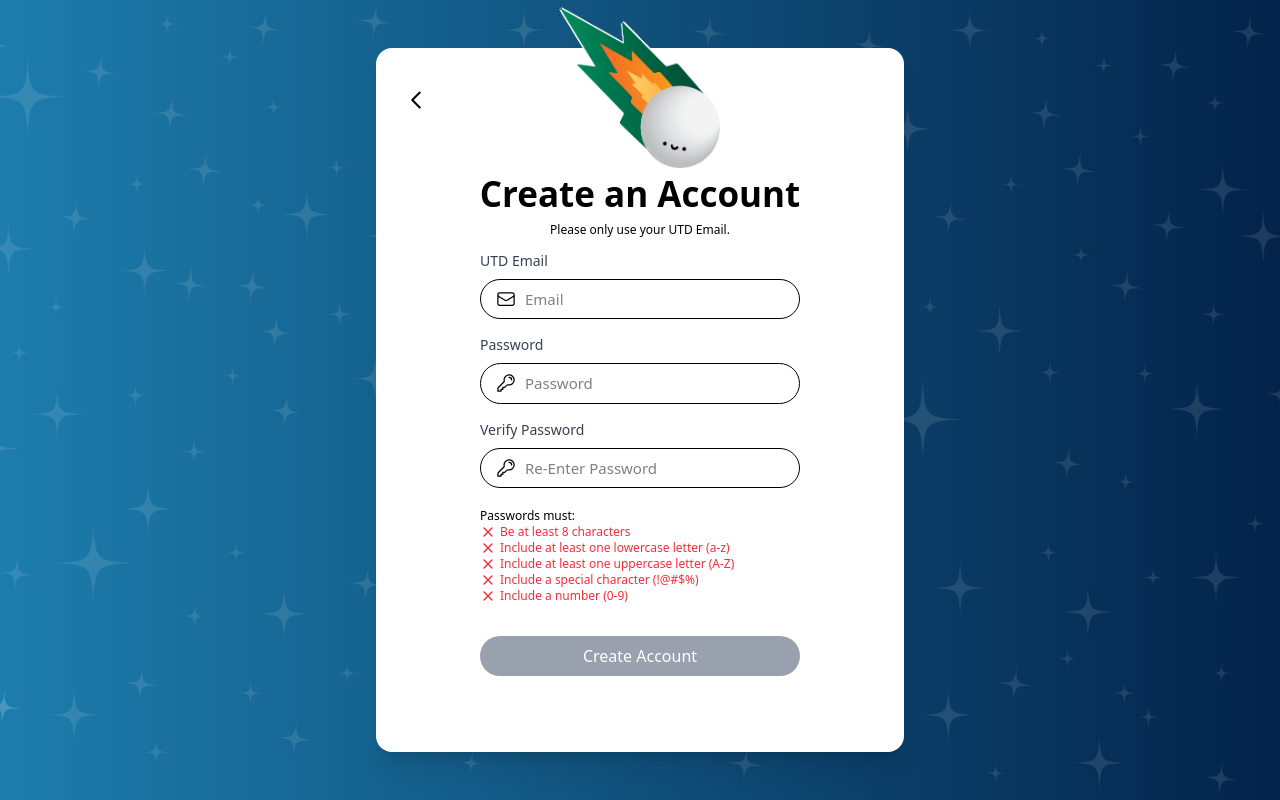
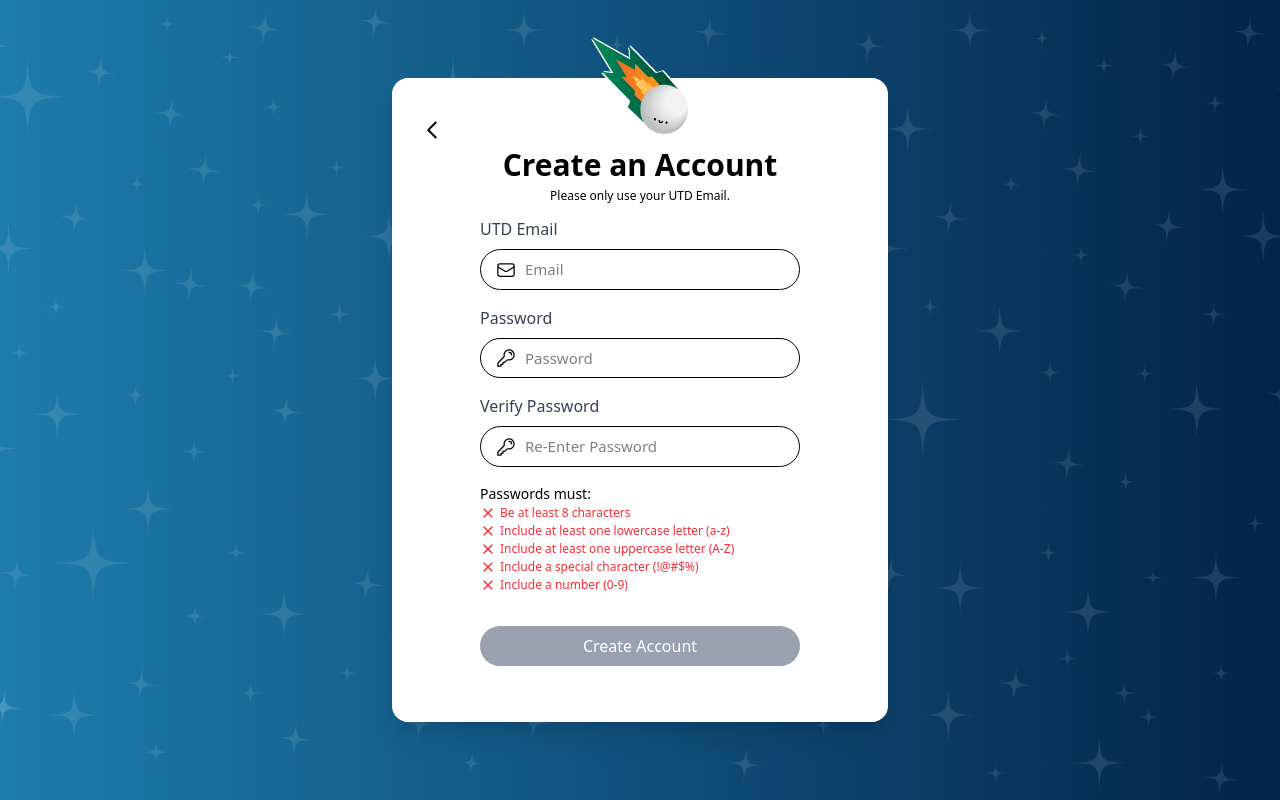
Before and after one commit to acmutd/meteormate-client, a Next.js app: page /authentication/createAccount in a window 1280 px wide. Built offline with nearby package versions, Linux system fonts and the light colour scheme; no server answers; a web font is replaced by a local one.

Commit message:
Fix/support dynamic screen (#43)
* added clamping for dynamic resizing of create account page and logo box

* updated dynamic screen resizing for the logo box and pulled from main

```diff
--- a/components/LogoBox.tsx
+++ b/components/LogoBox.tsx
@@ -16,16 +16,13 @@ const MeteorCard: React.FC<MeteorCardProps> = ({
 	className = "",
 }) => {
 	return (
-		<div className={`relative w-full max-w-md mx-auto ${className}`}>
+		<div className={`relative w-full max-w-xl mx-auto ${className}`}>
 			{/* Logo peeking out the top */}
-			{logoSrc && (
-				<div className="absolute -top-10 left-1/2 transform -translate-x-1/2 z-10">
-					<Image
+			<div className="absolute [top:clamp(-2.5rem,-5vh,-3.5rem)] left-1/2 transform -translate-x-1/2 z-10">
+				<img
 					src={logoSrc}
 					alt={logoAlt}
-						width={160}
-						height={160}
-						className="w-40 h-40"
+					className="size-[clamp(4rem,15vh,6rem)]"
 					style={{
 						filter: `
               drop-shadow(1px 1px 0 white)
@@ -33,11 +30,9 @@ const MeteorCard: React.FC<MeteorCardProps> = ({
               drop-shadow(1px -1px 0 white)
             `,
 					}}
-						priority
 				/>
 			</div>
-			)}
-			<div className="bg-white rounded-2xl shadow-xl px-16 pt-30 pb-15 -mx-20">
+			<div className="bg-white rounded-2xl shadow-xl px-8 md:px-12 pt-[clamp(2rem,8vh,4rem)] pb-10 w-full">
 				{children}
 			</div>
 		</div>
--- a/src/app/authentication/createAccount/page.tsx
+++ b/src/app/authentication/createAccount/page.tsx
@@ -118,7 +118,7 @@ export default function CreateAccountPage() {
 			{/* Back arrow */}
 			<button
 				onClick={router.back}
-				className="absolute top-8 -left-15 p-2 hover:bg-gray-100 rounded-full transition-colors"
+				className="absolute top-8 left-5 p-2 hover:bg-gray-100 rounded-full transition-colors"
 			>
 				<svg
 					xmlns="http://www.w3.org/2000/svg"
@@ -136,14 +136,16 @@ export default function CreateAccountPage() {
 				</svg>
 			</button>
 
-			{/* Title and subtitle */}
-			<div className="flex flex-col justify-center items-center text-center w-[400px]">
-				<h1 className="font-urbanist font-semibold md:text-[35px] text-[20px]">
-					Create an Account
-				</h1>
-				<p className="font-urbanist font-light md:text-[12px] text-[10px] pb-3">
-					Please only use your UTD Email.
-				</p>
+			<div className="flex flex-col justify-center items-center">
+				{/* Title and subtitle */}
+				<div className="flex flex-col justify-center items-center text-center w-[clamp(10rem,55vh,25rem)]">
+					<h1 className="font-urbanist font-semibold text-[clamp(20px,5vh,30px)]">
+						Create an Account
+					</h1>
+					<p className="font-urbanist font-light text-[clamp(7px,2vh,12px)] pb-3">
+						Please only use your UTD Email.
+					</p>
+				</div>
 			</div>
 
 			{/* Form fields */}
@@ -151,7 +153,7 @@ export default function CreateAccountPage() {
 				<div className="flex flex-col text-left w-[80%] space-y-4">
 					{/* email */}
 					<div className="flex flex-col">
-						<label className="block text-sm font-urbanist font-light text-gray-700 mb-2">
+						<label className="block text-[clamp(10px,2vh,20px)] font-urbanist font-light text-gray-700 mb-2">
 							UTD Email
 						</label>
 						<div className="relative">
@@ -161,7 +163,7 @@ export default function CreateAccountPage() {
 								viewBox="0 0 24 24"
 								strokeWidth="1.5"
 								stroke="currentColor"
-								className="absolute left-4 top-1/2 transform -translate-y-1/2 w-5 h-5 text-black"
+								className="absolute left-4 top-1/2 transform -translate-y-1/2 w-[clamp(1rem,3vh,1.25rem)] h-[clamp(1rem,3vh,1.25rem)] text-black"
 							>
 								<path
 									strokeLinecap="round"
@@ -174,8 +176,7 @@ export default function CreateAccountPage() {
 								value={email}
 								onChange={handleEmailChange}
 								placeholder="Email"
-								disabled={isSigningUp}
-								className="pl-11 pr-4 border border-black py-2 rounded-3xl font-light text-[12px] md:text-[15px] text-left w-full disabled:opacity-50 disabled:cursor-not-allowed"
+								className="pl-11 pr-4 border border-black py-2 rounded-3xl font-light text-[clamp(10px,2vh,15px)] text-left w-full"
 							/>
 						</div>
 						{emailError && (
@@ -185,7 +186,7 @@ export default function CreateAccountPage() {
 
 					{/* password */}
 					<div className="flex flex-col">
-						<label className="block text-sm font-urbanist font-light text-gray-700 mb-2">
+						<label className="block text-[clamp(10px,2vh,20px)] font-urbanist font-light text-gray-700 mb-2">
 							Password
 						</label>
 						<div className="relative">
@@ -195,7 +196,7 @@ export default function CreateAccountPage() {
 								viewBox="0 0 24 24"
 								strokeWidth="1.5"
 								stroke="currentColor"
-								className="absolute left-4 top-1/2 transform -translate-y-1/2 w-5 h-5 text-black"
+								className="absolute left-4 top-1/2 transform -translate-y-1/2 w-[clamp(1rem,3vh,1.25rem)] h-[clamp(1rem,3vh,1.25rem)] text-black"
 							>
 								<path
 									strokeLinecap="round"
@@ -208,15 +209,14 @@ export default function CreateAccountPage() {
 								value={password}
 								onChange={handlePasswordChange}
 								placeholder="Password"
-								disabled={isSigningUp}
-								className="pl-11 pr-4 border border-black py-2 rounded-3xl font-light text-[12px] md:text-[15px] text-left w-full disabled:opacity-50 disabled:cursor-not-allowed"
+								className="pl-11 pr-4 border border-black py-2 rounded-3xl font-light text-[clamp(10px,2vh,15px)] text-left w-full"
 							/>
 						</div>
 					</div>
 
 					{/* verify password */}
 					<div className="flex flex-col">
-						<label className="block text-sm font-urbanist font-light text-gray-700 mb-2">
+						<label className="block text-[clamp(10px,2vh,20px)] font-urbanist font-light text-gray-700 mb-2">
 							Verify Password
 						</label>
 						<div className="relative">
@@ -226,7 +226,7 @@ export default function CreateAccountPage() {
 								viewBox="0 0 24 24"
 								strokeWidth="1.5"
 								stroke="currentColor"
-								className="absolute left-4 top-1/2 transform -translate-y-1/2 w-5 h-5 text-black"
+								className="absolute left-4 top-1/2 transform -translate-y-1/2 w-[clamp(1rem,3vh,1.25rem)] h-[clamp(1rem,3vh,1.25rem)] text-black"
 							>
 								<path
 									strokeLinecap="round"
@@ -240,7 +240,7 @@ export default function CreateAccountPage() {
 								onChange={handleConfirmPasswordChange}
 								placeholder="Re-Enter Password"
 								disabled={isSigningUp}
-								className="pl-11 pr-4 border border-black py-2 rounded-3xl font-light text-[12px] md:text-[15px] text-left w-full disabled:opacity-50 disabled:cursor-not-allowed"
+								className="pl-11 pr-4 border border-black py-2 rounded-3xl font-light text-[clamp(10px,2vh,15px)] text-left w-full disabled:opacity-50 disabled:cursor-not-allowed"
 							/>
 						</div>
 						{confirmPasswordError && (
@@ -251,54 +251,54 @@ export default function CreateAccountPage() {
 					</div>
 
 					<div>
-						<p className="text-xs mt-1">Passwords must:</p>
+						<p className="[font-size:clamp(10px,2vh,14px)]">Passwords must:</p>
 						{passwordValidation.checks.minLength ? (
-							<p className="text-xs text-green-500 flex items-center gap-1">
-								<Check className="size-4" /> Be at least 8 characters
+							<p className="[font-size:clamp(10px,1.5vh,12px)] text-green-500 flex items-center gap-1">
+								<Check className="size-[clamp(0.75rem,2vh,1.25rem)]" /> Be at least 8 characters
 							</p>
 						) : (
-							<p className="text-xs text-red-500 flex items-center gap-1">
-								<X className="size-4" /> Be at least 8 characters
+							<p className="[font-size:clamp(10px,1.5vh,12px)] text-red-500 flex items-center gap-1">
+								<X className="size-[clamp(0.75rem,2vh,1.25rem)]" /> Be at least 8 characters
 							</p>
 						)}
 						{passwordValidation.checks.lowercase ? (
-							<p className="text-xs text-green-500 flex items-center gap-1">
-								<Check className="size-4" /> Include at least one lowercase
+							<p className="[font-size:clamp(10px,1.5vh,12px)] text-green-500 flex items-center gap-1">
+								<Check className="size-[clamp(0.75rem,2vh,1.25rem)]" /> Include at least one lowercase
 								letter (a-z)
 							</p>
 						) : (
-							<p className="text-xs text-red-500 flex items-center gap-1">
-								<X className="size-4" /> Include at least one lowercase letter
+							<p className="[font-size:clamp(10px,1.5vh,12px)] text-red-500 flex items-center gap-1">
+								<X className="size-[clamp(0.75rem,2vh,1.25rem)]" /> Include at least one lowercase letter
 								(a-z)
 							</p>
 						)}
 						{passwordValidation.checks.uppercase ? (
-							<p className="text-xs text-green-500 flex items-center gap-1">
-								<Check className="size-4" /> Include at least one uppercase
+							<p className="[font-size:clamp(10px,1.5vh,12px)] text-green-500 flex items-center gap-1">
+								<Check className="size-[clamp(0.75rem,2vh,1.25rem)]" /> Include at least one uppercase
 								letter (A-Z)
 							</p>
 						) : (
-							<p className="text-xs text-red-500 flex items-center gap-1">
-								<X className="size-4" /> Include at least one uppercase letter
+							<p className="[font-size:clamp(10px,1.5vh,12px)] text-red-500 flex items-center gap-1">
+								<X className="size-[clamp(0.75rem,2vh,1.25rem)]" /> Include at least one uppercase letter
 								(A-Z)
 							</p>
 						)}
 						{passwordValidation.checks.special ? (
-							<p className="text-xs text-green-500 flex items-center gap-1">
-								<Check className="size-4" /> Include a special character (!@#$%)
+							<p className="[font-size:clamp(10px,1.5vh,12px)] text-green-500 flex items-center gap-1">
+								<Check className="size-[clamp(0.75rem,2vh,1.25rem)]" /> Include a special character (!@#$%)
 							</p>
 						) : (
-							<p className="text-xs text-red-500 flex items-center gap-1">
-								<X className="size-4" /> Include a special character (!@#$%)
+							<p className="[font-size:clamp(10px,1.5vh,12px)] text-red-500 flex items-center gap-1">
+								<X className="size-[clamp(0.75rem,2vh,1.25rem)]" /> Include a special character (!@#$%)
 							</p>
 						)}
 						{passwordValidation.checks.number ? (
-							<p className="text-xs text-green-500 flex items-center gap-1">
-								<Check className="size-4" /> Include a number (0-9)
+							<p className="[font-size:clamp(10px,1.5vh,12px)] text-green-500 flex items-center gap-1">
+								<Check className="size-[clamp(0.75rem,2vh,1.25rem)]" /> Include a number (0-9)
 							</p>
 						) : (
-							<p className="text-xs text-red-500 flex items-center gap-1">
-								<X className="size-4" /> Include a number (0-9)
+							<p className="[font-size:clamp(10px,1.5vh,12px)] text-red-500 flex items-center gap-1">
+								<X className="size-[clamp(0.75rem,2vh,1.25rem)]" /> Include a number (0-9)
 							</p>
 						)}
 					</div>
```
Lines whose indentation alone changed are shown as unchanged.
